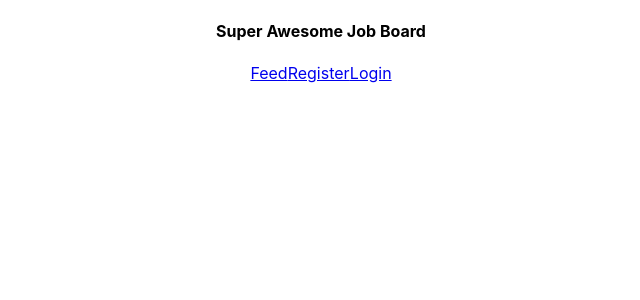
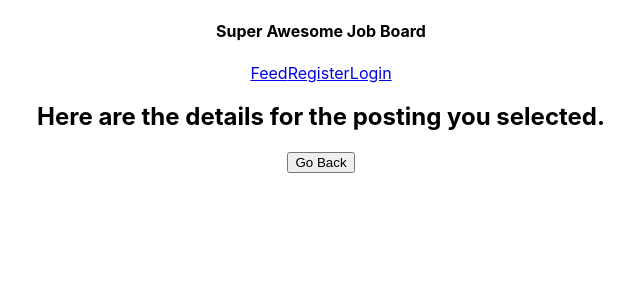
Before and after one commit to ViryF/Job_Board_FrontEnd, a React (Create React App) app in the folder client/: page /jobListings/1/1 in a window 1280 px wide. Shown: the top 300 px of the page, without its empty margins (319-959 px from the left). Built offline with nearby package versions, Linux system fonts and the light colour scheme; no server answers.

Commit message:
able to navigate to jobPost details

```diff
--- a/client/src/App.js
+++ b/client/src/App.js
@@ -6,7 +6,7 @@ import Feed from './components/Feed';
 import Nav from './components/Nav'
 import React from 'react';
 import './styles/App.css';
-import { Routes, Route } from 'react-router-dom'
+import { Routes, Route, useParams } from 'react-router-dom'
 import axios from 'axios'
 import { useState, useEffect } from 'react';
 import { CheckSession } from './services/Auth';
@@ -18,11 +18,12 @@ function App() {
 
 const [latestJobPosts, setLatestJobPosts] = useState([])
 const [jobPosts, setJobPosts] = useState([])
-// const [selectedJobPost, setSelectedJobPost] = useState(null)
+const [selectedJobPost, setSelectedJobPost] = useState(null)
 // const [profileDetails, setProfileDetails] = useState([])
 const [authenticated, toggleAuthenticated] = useState(false)
 const [user, setUser] = useState(null)
 
+let { JobPostId } = useParams()
 
 const getLatestJobPosts = async () => {
   const latest = await axios.get(`${BASE_URL}/jobPosts/latest`)
@@ -32,6 +33,10 @@ const getLatestJobPosts = async () => {
 const getAllJobPosts = async () => {
   const data = await axios.get(`${BASE_URL}/jobPosts/all`)
   setJobPosts(data.data)
+}
+
+const selectJobPost = async () => {
+  const data = await axios.get(`${BASE_URL}/jobPosts/${JobPostId}`)
 }
 
 const handleLogOut = () => {
@@ -70,9 +75,8 @@ useEffect(() => {
           <Route path="/" element={ <Feed latestJobPosts={ latestJobPosts } /> } />
           <Route path="/register" element={ <Register /> } />
           <Route path="/login" element={ <Login setUser={setUser} toggleAuthenticated={toggleAuthenticated} /> } />
-          <Route path="/profile" element={ <Profile user={user} authenticated={authenticated} jobPosts={ jobPosts } /> } />
-          {/* <Route path="/jobListings" element={ <JobListings /> } /> */}
-          <Route path="/jobListings/:id" element={ <JobDetails /> } />
+          <Route path="/profile" element={ <Profile user={user} authenticated={authenticated} jobPosts={jobPosts} /> } />
+          <Route path="/jobListings/:id/:index" element={ <JobDetails user={user} authenticated={authenticated} selectedJobPost={selectedJobPost} setSelectedJobPost={selectedJobPost}/> } />
         </Routes>
       </main>
     </div>
--- a/client/src/components/JobDetails.jsx
+++ b/client/src/components/JobDetails.jsx
@@ -3,8 +3,14 @@ import { useNavigate } from "react-router-dom"
 const JobDetails = () => {
   let navigate = useNavigate()
 
+
+
   return (
-    <div>
+    <div className="jobDetails">
+      <div className="selectedPost">
+        <h2>Here are the details for the posting you selected.</h2>
+
+      </div>
       <button onClick={()=>navigate('/profile')}>Go Back</button>
     </div>
   )
--- a/client/src/components/Profile.jsx
+++ b/client/src/components/Profile.jsx
@@ -14,11 +14,11 @@ const Profile = ({ user, authenticated, jobPosts }) => {
         <h2 className="Welcome-user">Here's a list of the total jobs posted at the moment!</h2>
         <div className="allJobs">
           {jobPosts &&
-            jobPosts?.map((jobPost) => (
+            jobPosts?.map((jobPost, index) => (
               <div className="jobPost-card" key={jobPost._id}>
                 <h2>{jobPost.title}</h2>
                 <h4>{jobPost.salary}</h4>
-                <button onClick={()=> navigate(`/jobListings/${jobPost._id}`)}>Click Here for details about this posting</button>
+                <button onClick={()=> navigate(`/jobListings/${jobPost._id}/${index}`)}>Click Here for details about this posting</button>
                 {/* <h3>{jobPost.description}</h3>
                 <h3>{jobPost.requirements}</h3>
                 <h4>{jobPost.location}</h4> */}
```
Also changed, not shown: client/src/components/JobListings.jsx (deleted).
